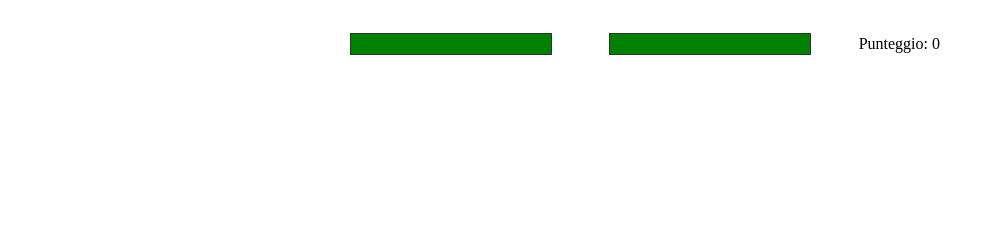
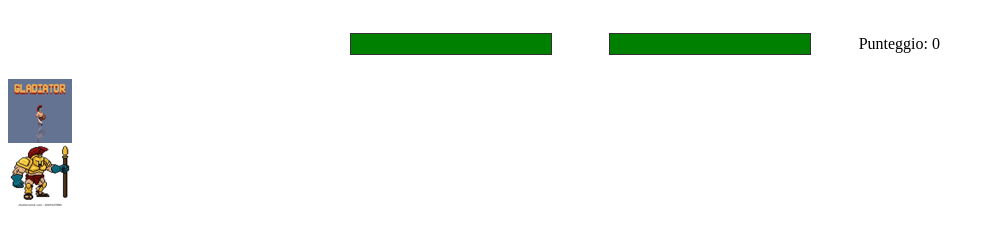
Before and after one commit to Handallr/Gladiator-Arena, a plain HTML site: page index.html in a window 1280 px wide. Shown: the part 62-306 px from the top of the page, without its empty margins (0-995 px from the left). Drawn offline with Linux system fonts and the light colour scheme.

Commit message:
Add files via upload

```diff
--- a/style.css
+++ b/style.css
@@ -20,3 +20,23 @@
   background-color: green;
   width: 100%;
 }
+
+#player {
+  width: 64px;
+  height: 64px;
+  left: 100px;
+  bottom: 0;
+  background-image: url("img/gladiatore.png");
+  background-size: cover;
+  background-repeat: no-repeat;
+}
+
+#enemy {
+  width: 64px;
+  height: 64px;
+  left: 400px;
+  bottom: 0;
+  background-image: url("img/nemico.png");
+  background-size: cover;
+  background-repeat: no-repeat;
+}
```
